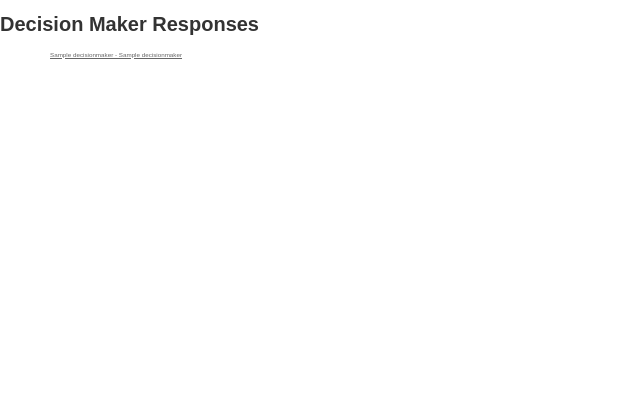
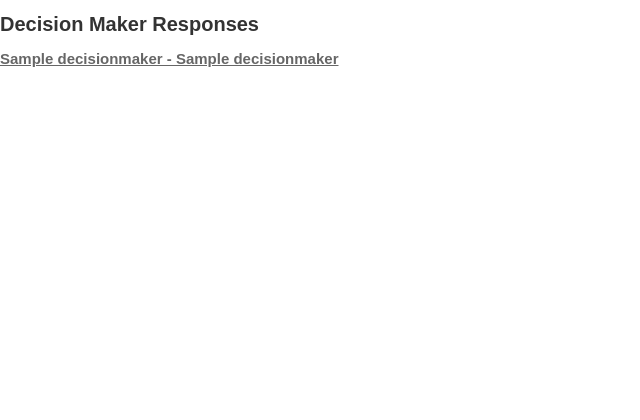
Before and after one commit to hackforchange/GreatDebate, a Django app: template greatdebate/templates/responses_widget.html in a window 1280 px wide. Shown: the top 420 px of the page, without its empty margins (0-640 px from the left). Run offline with Django 3.2, Linux system fonts and the light colour scheme; the template is opened without the code that fills it: values that come from a table or form of the project are taken from there, others are empty; tables that the repository leaves empty hold one stand-in row (values such as "Sample post").

Commit message:
response widget

```diff
--- a/greatdebate/site_media/css/style.css
+++ b/greatdebate/site_media/css/style.css
@@ -37,10 +37,9 @@ h1 {
 
 
 h2 {
-  font-family: arial, Helvetica,sans-serif;   text-align: center;
+  font-family: arial, Helvetica,sans-serif;
   vertical-align:top;
 }
-
 
 .ta {
   text-align: left;
--- a/greatdebate/templates/responses_widget.html
+++ b/greatdebate/templates/responses_widget.html
@@ -10,12 +10,12 @@
     <h1>Decision Maker Responses</h1>
     {% if responses %}
       {% for response in responses %}
-       <p>
-        <a href="{{ response.response_url }}" target="_blank">
-          {{ response.decision_maker.name }} -
-          {{ response.decision_maker.title }}
-        </a>
-      </p>
+        <h2 style="font-size: 15px;">
+          <a href="{{ response.response_url }}" target="_blank">
+            {{ response.decision_maker.name }} -
+            {{ response.decision_maker.title }}
+          </a>
+        </h2>
       {% endfor %}
     {% else %}
       <p>No Responses have yet been posted</p>
--- a/greatdebate/templates/takeaction.html
+++ b/greatdebate/templates/takeaction.html
@@ -52,12 +52,6 @@
         <input type="text" name="zip" /><br />
         <h2 class="ta">Neighborhood:</h2>
         <input type="text" name="neighborhood" /><br />
-        <h2 class="ta">Privacy:</h2>
-        <select name="privacy_level_id" style="width: 174px;">
-          {% for level in privacy_levels %}
-            <option value="{{ level.id }}">{{ level.name }}</option>
-          {% endfor %}
-        </select>
         <br />
         <h2 class="ta">Message:</h2>
         <textarea name="message" cols="20" rows="3">
```
